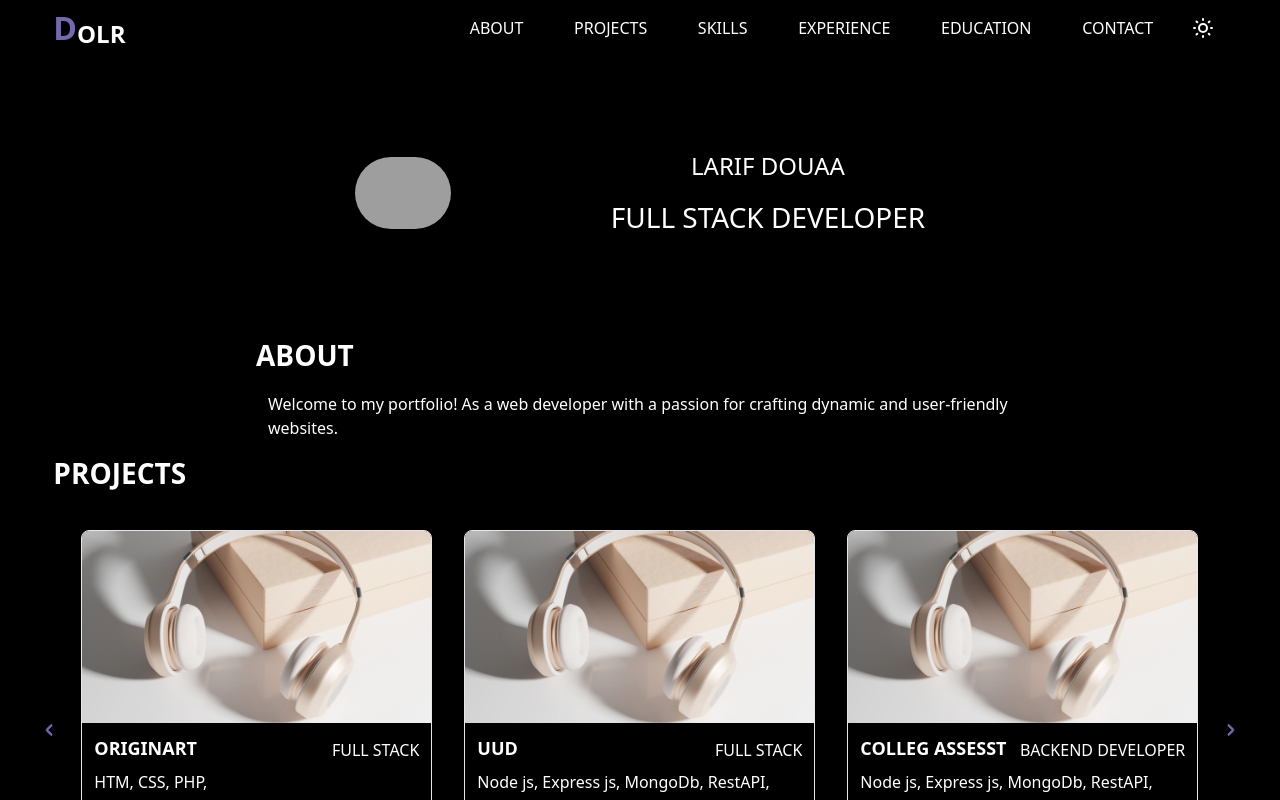
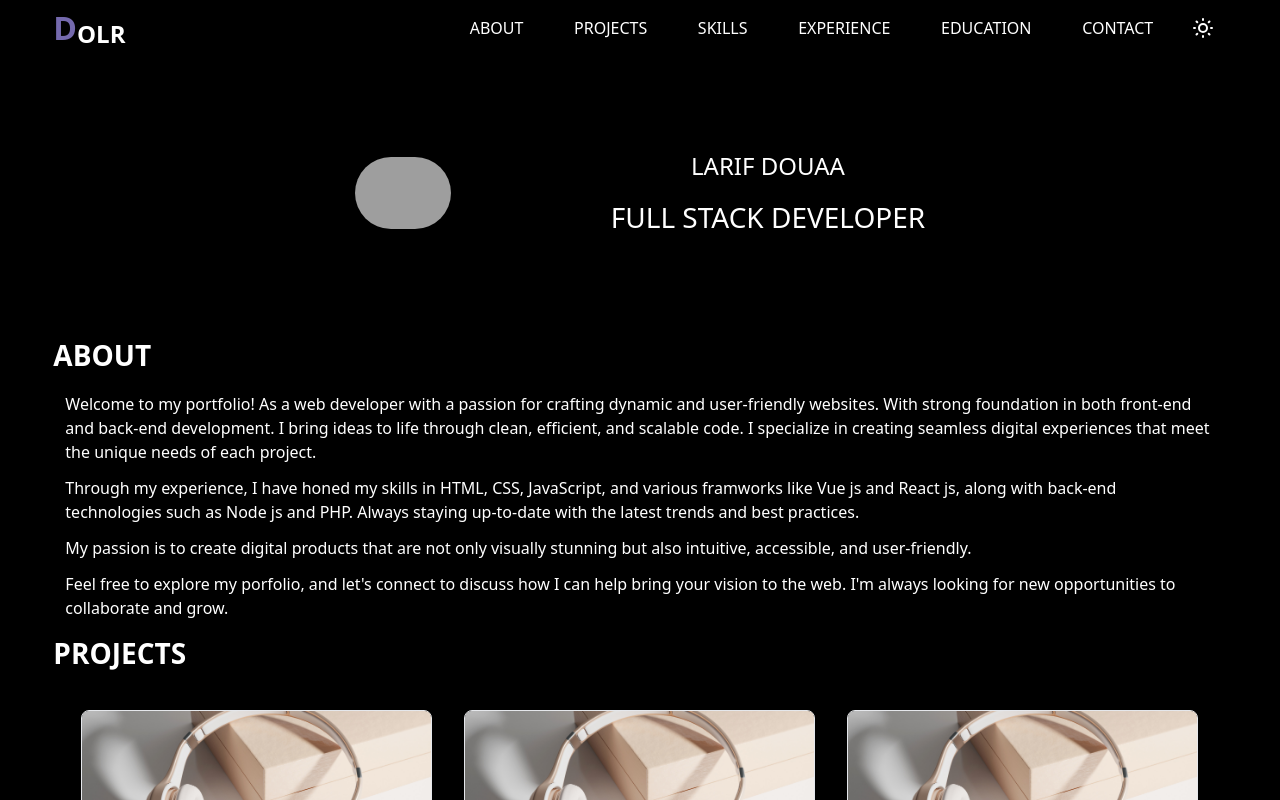
Before and after one commit to Douaa19/MyPortfolio24, a React (Create React App) app: page / in a window 1280 px wide. Shown: the top 800 px of the page. Built offline with nearby package versions, Linux system fonts and the light colour scheme; grey boxes are pictures that could not be loaded.

Commit message:
AboutText

```diff
--- a/src/components/layout/About.js
+++ b/src/components/layout/About.js
@@ -2,9 +2,8 @@ import React from "react";
 
 function About(props) {
   return (
-    <div
-      className={`pb-4 flex flex-col justify-center items-start w-11/12`}
-      id="about">
+    <div className={`pb-4 flex justify-center items-center w-full`} id="about">
+      <div className="flex flex-col justify-center items-start w-11/12">
         <div className="md:mb-4 ssm:mb-4">
           <h2
             className={`uppercase md:text-28 ssm:text-24 font-bold ${
@@ -14,10 +13,33 @@ function About(props) {
           </h2>
         </div>
         <div className="">
-        <p className={`${props.light ? `text-dark` : `text-white`} px-4`}>
-          Welcome to my portfolio! As a web developer
-          with a passion for crafting dynamic and user-friendly websites.
+          <div className={`${props.light ? `text-dark` : `text-white`} px-4 flex flex-col gap-3`}>
+            <p>
+              Welcome to my portfolio! As a web developer with a passion for
+              crafting dynamic and user-friendly websites. With strong
+              foundation in both front-end and back-end development. I bring
+              ideas to life through clean, efficient, and scalable code. I
+              specialize in creating seamless digital experiences that meet the
+              unique needs of each project.
             </p>
+            <p>
+              Through my experience, I have honed my skills in HTML, CSS,
+              JavaScript, and various framworks like Vue js and React js, along
+              with back-end technologies such as Node js and PHP. Always staying
+              up-to-date with the latest trends and best practices.
+            </p>
+            <p>
+              My passion is to create digital products that are not only
+              visually stunning but also intuitive, accessible, and
+              user-friendly.
+            </p>
+            <p>
+              Feel free to explore my porfolio, and let's connect to discuss how
+              I can help bring your vision to the web. I'm always looking for
+              new opportunities to collaborate and grow.
+            </p>
+          </div>
+        </div>
       </div>
     </div>
   );
--- a/src/output.css
+++ b/src/output.css
@@ -715,6 +715,10 @@ video {
   width: max-content;
 }
 
+.grow {
+  flex-grow: 1;
+}
+
 .origin-center {
   transform-origin: center;
 }
@@ -775,6 +779,10 @@ video {
   align-items: center;
 }
 
+.justify-start {
+  justify-content: flex-start;
+}
+
 .justify-end {
   justify-content: flex-end;
 }
@@ -793,6 +801,10 @@ video {
 
 .gap-2 {
   gap: 0.5rem;
+}
+
+.gap-3 {
+  gap: 0.75rem;
 }
 
 .self-end {
@@ -847,6 +859,11 @@ video {
   padding-right: 4px;
 }
 
+.px-4 {
+  padding-left: 12px;
+  padding-right: 12px;
+}
+
 .py-0 {
   padding-top: 0px;
   padding-bottom: 0px;
@@ -855,11 +872,6 @@ video {
 .py-4 {
   padding-top: 12px;
   padding-bottom: 12px;
-}
-
-.px-4 {
-  padding-left: 12px;
-  padding-right: 12px;
 }
 
 .pb-4 {
```
Lines whose indentation alone changed are shown as unchanged.
